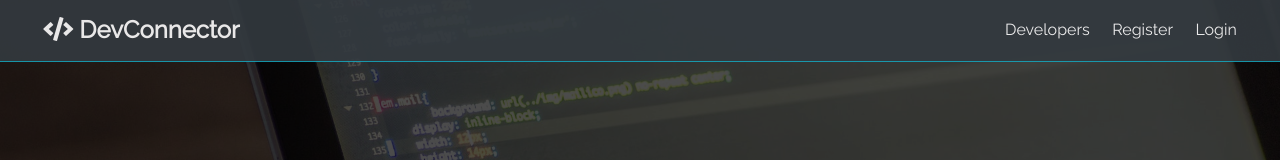
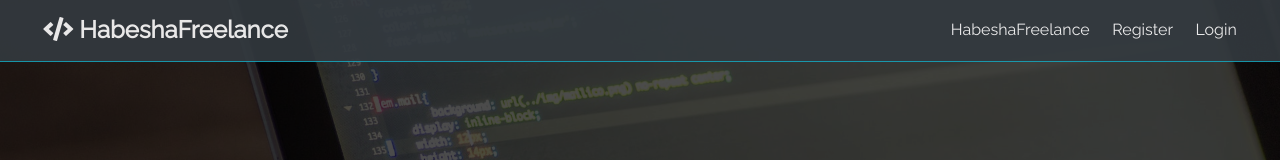
Before and after one commit to mengistuabebe06/habeshafreelancer.github.io, a plain HTML site: page index.html in a window 1280 px wide. Shown: the top 160 px of the page. Drawn offline with Linux system fonts and the light colour scheme.

Commit message:
Update index.html

```diff
--- a/index.html
+++ b/index.html
@@ -21,10 +21,10 @@
   <body>
     <nav class="navbar bg-dark">
       <h1>
-        <a href="dashboard.html"> <i class="fas fa-code"></i> DevConnector </a>
+        <a href="dashboard.html"> <i class="fas fa-code"></i> HabeshaFreelance </a>
       </h1>
       <ul>
-        <li><a href="profiles.html">Developers</a></li>
+        <li><a href="profiles.html">HabeshaFreelance</a></li>
         <li><a href="register.html">Register</a></li>
         <li><a href="login.html">Login</a></li>
       </ul>
```
